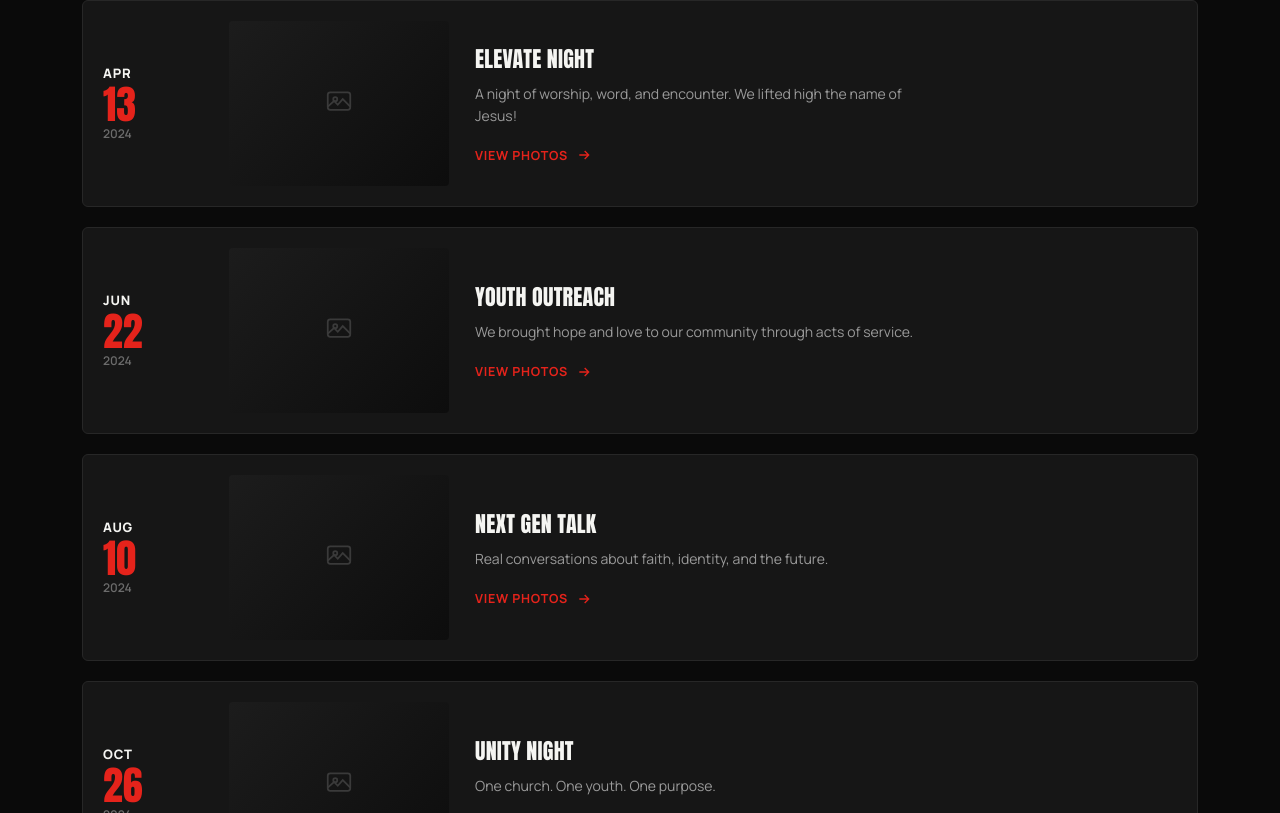
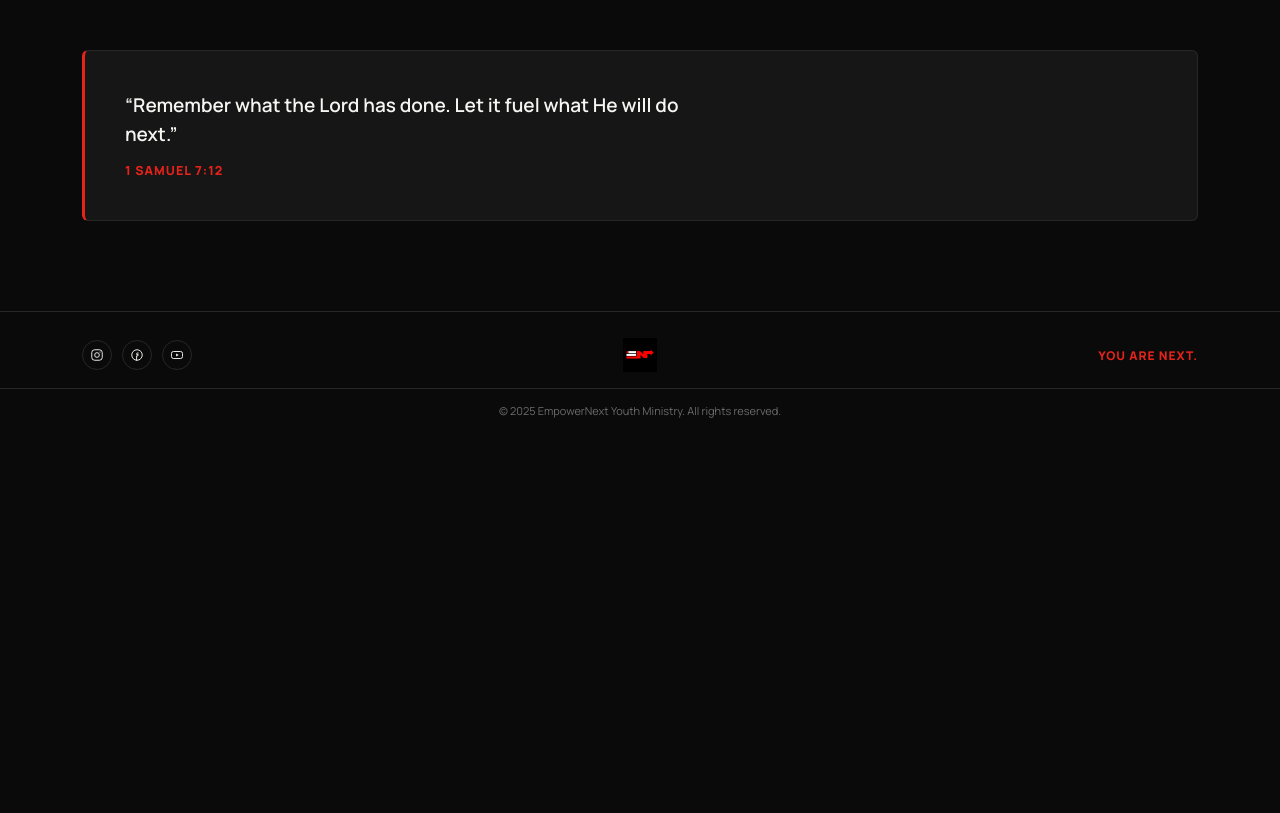
Before and after one commit to benAbania/ENext-Youth-Ministry, a React (Vite) app: page /events in a window 1280 px wide. Shown: the part 747-1560 px from the top of the page. After the commit the page ends 1185 px from the top, so only its background shows below. Built offline with nearby package versions, Linux system fonts and the light colour scheme.

Commit message:
Remove Placeholders

```diff
--- a/src/eventData.js
+++ b/src/eventData.js
@@ -15,46 +15,6 @@ export const pastEvents = [
     albumUrl: 'https://photos.app.goo.gl/22wPE4JW35PWyDPJA',
     ctaLabel: 'VIEW PHOTOS',
   },
-  {
-    id: 'elevate-night',
-    month: 'APR',
-    day: '13',
-    year: '2024',
-    title: 'ELEVATE NIGHT',
-    description: 'A night of worship, word, and encounter. We lifted high the name of Jesus!',
-    image: null,
-    ctaLabel: 'VIEW PHOTOS',
-  },
-  {
-    id: 'youth-outreach',
-    month: 'JUN',
-    day: '22',
-    year: '2024',
-    title: 'YOUTH OUTREACH',
-    description: 'We brought hope and love to our community through acts of service.',
-    image: null,
-    ctaLabel: 'VIEW PHOTOS',
-  },
-  {
-    id: 'next-gen-talk',
-    month: 'AUG',
-    day: '10',
-    year: '2024',
-    title: 'NEXT GEN TALK',
-    description: 'Real conversations about faith, identity, and the future.',
-    image: null,
-    ctaLabel: 'VIEW PHOTOS',
-  },
-  {
-    id: 'unity-night',
-    month: 'OCT',
-    day: '26',
-    year: '2024',
-    title: 'UNITY NIGHT',
-    description: 'One church. One youth. One purpose.',
-    image: null,
-    ctaLabel: 'VIEW PHOTOS',
-  },
 ];
 
 export const futureEvents = [
@@ -69,26 +29,4 @@ export const futureEvents = [
     image: null,
     ctaLabel: 'LEARN MORE',
   },
-  {
-    id: 'be-the-light',
-    month: 'JUN',
-    day: '07',
-    year: '2025',
-    category: 'MISSION DAY',
-    title: 'BE THE LIGHT',
-    description: 'One day. One mission. Many lives changed.',
-    image: null,
-    ctaLabel: 'LEARN MORE',
-  },
-  {
-    id: 'next-level',
-    month: 'JUL',
-    day: '19',
-    year: '2025',
-    category: 'YOUTH CAMP',
-    title: 'NEXT LEVEL',
-    description: 'A weekend to grow deeper, stronger, and bolder in faith.',
-    image: null,
-    ctaLabel: 'LEARN MORE',
-  },
 ];
```
